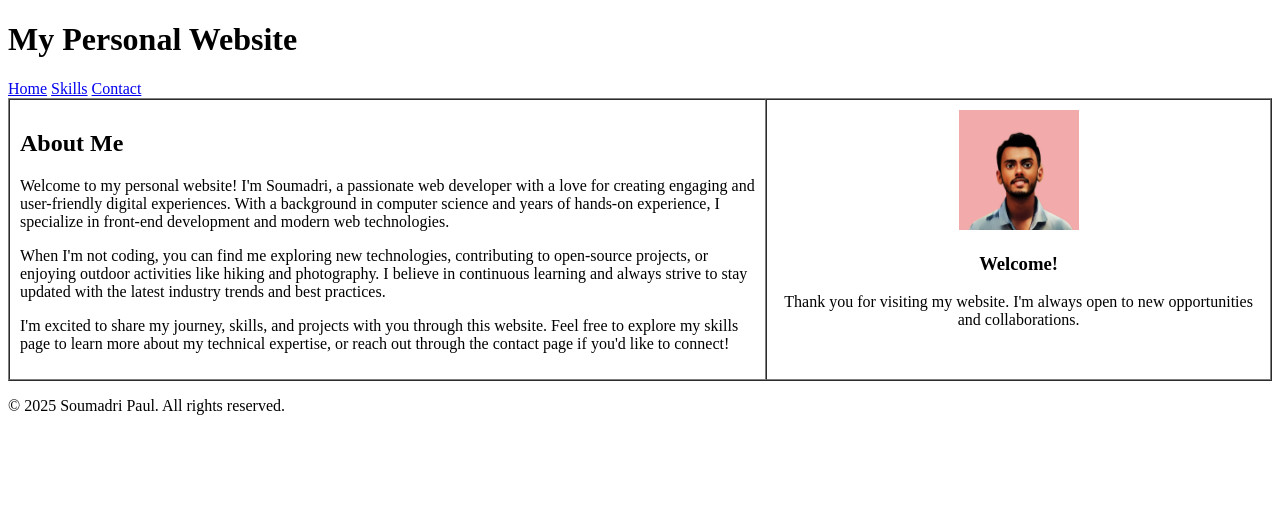
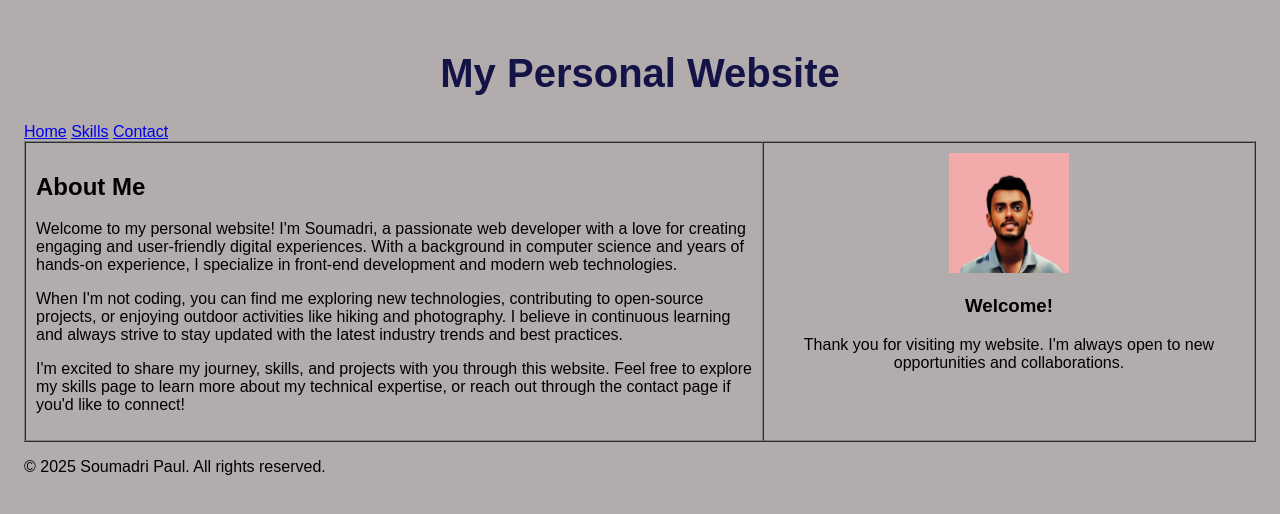
Before and after one commit to soumadripaul/BCC-Internship, a plain HTML site: page index.html in a window 1280 px wide. Drawn offline with Linux system fonts and the light colour scheme.

Commit message:
new commit

```diff
--- a/index.html
+++ b/index.html
@@ -2,6 +2,7 @@
 <html lang="en">
 <head>
     <meta charset="UTF-8">
+    <link rel="stylesheet" href="style.css">
     <meta name="viewport" content="width=device-width, initial-scale=1.0">
     <title>Home - My Personal Website</title>
 </head>
--- /dev/null
+++ b/style.css
@@ -0,0 +1,12 @@
+h1{
+    color: rgb(19, 19, 72);
+    text-align: center;
+    font-size: 2.5em;
+}
+body{
+    font-family: Arial, sans-serif;
+    margin: 12px;
+    padding: 12px;
+    background-color: #b3acac;
+
+}
```
